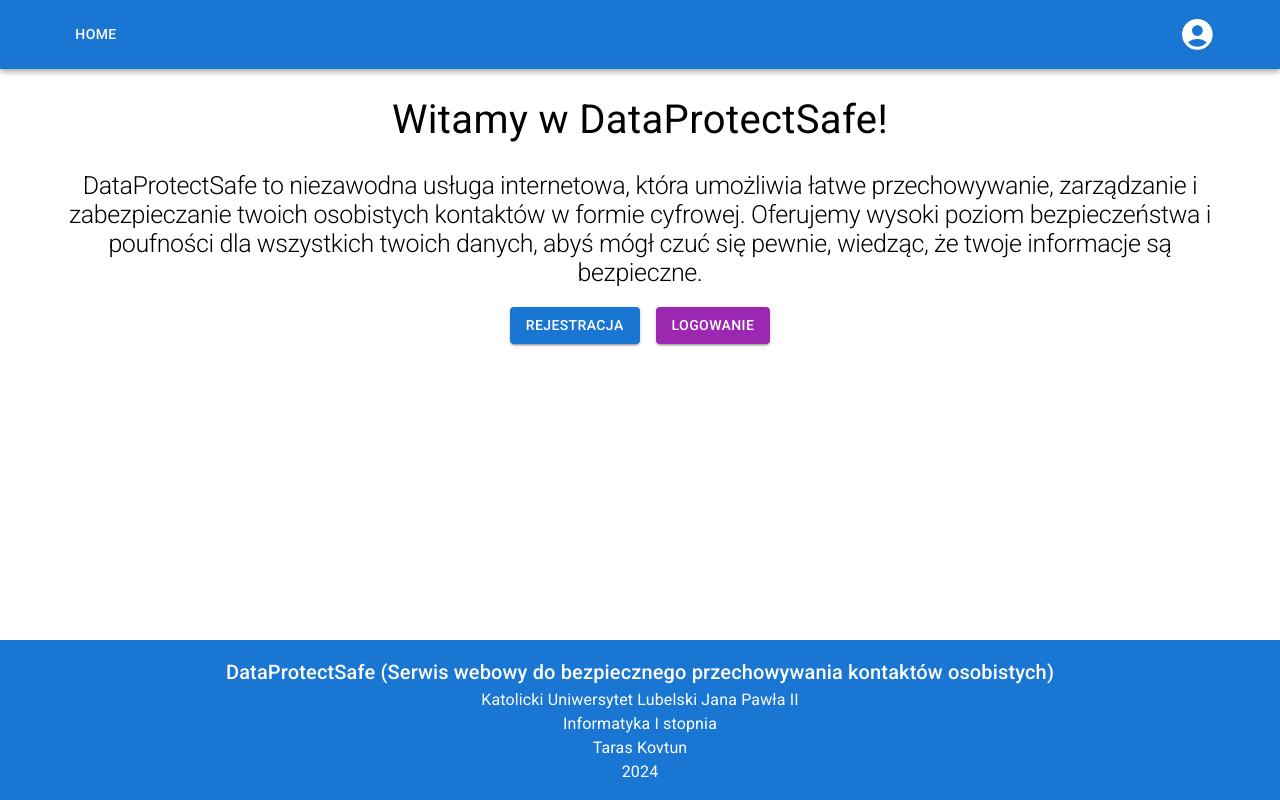
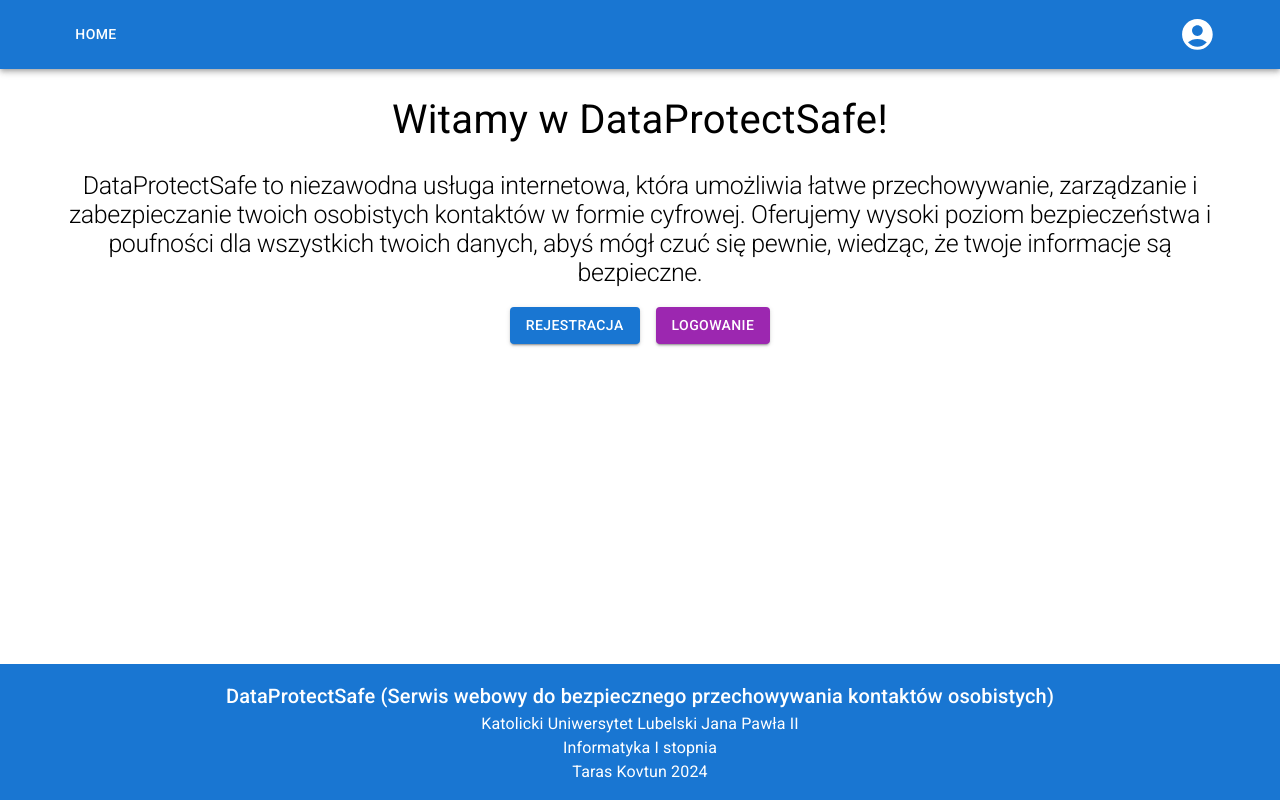
Before and after one commit to taraspro5/Web-service-for-secure-storage-of-personal-contacts, a React (Create React App) app: page / in a window 1280 px wide. Built offline with nearby package versions, Linux system fonts and the light colour scheme.

Commit message:
Update Footer.jsx

```diff
--- a/src/components/Footer.jsx
+++ b/src/components/Footer.jsx
@@ -22,8 +22,7 @@
         Katolicki Uniwersytet Lubelski Jana Pawła II
       </Typography>
       <Typography variant="body1">Informatyka I stopnia</Typography>
-      <Typography variant="body1">Taras Kovtun</Typography>
-      <Typography variant="body1">2024</Typography>
+      <Typography variant="body1">Taras Kovtun 2024</Typography>
     </Box>
   );
 };
```
